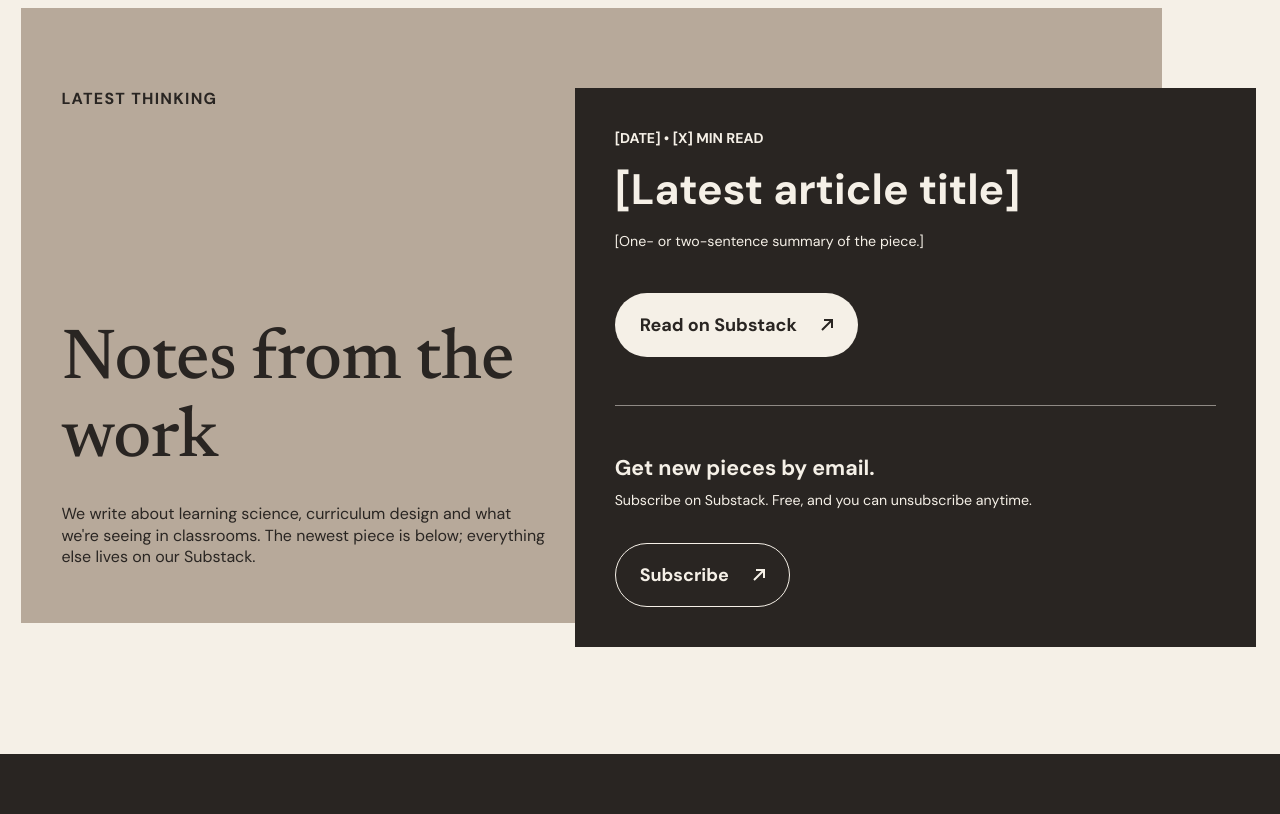
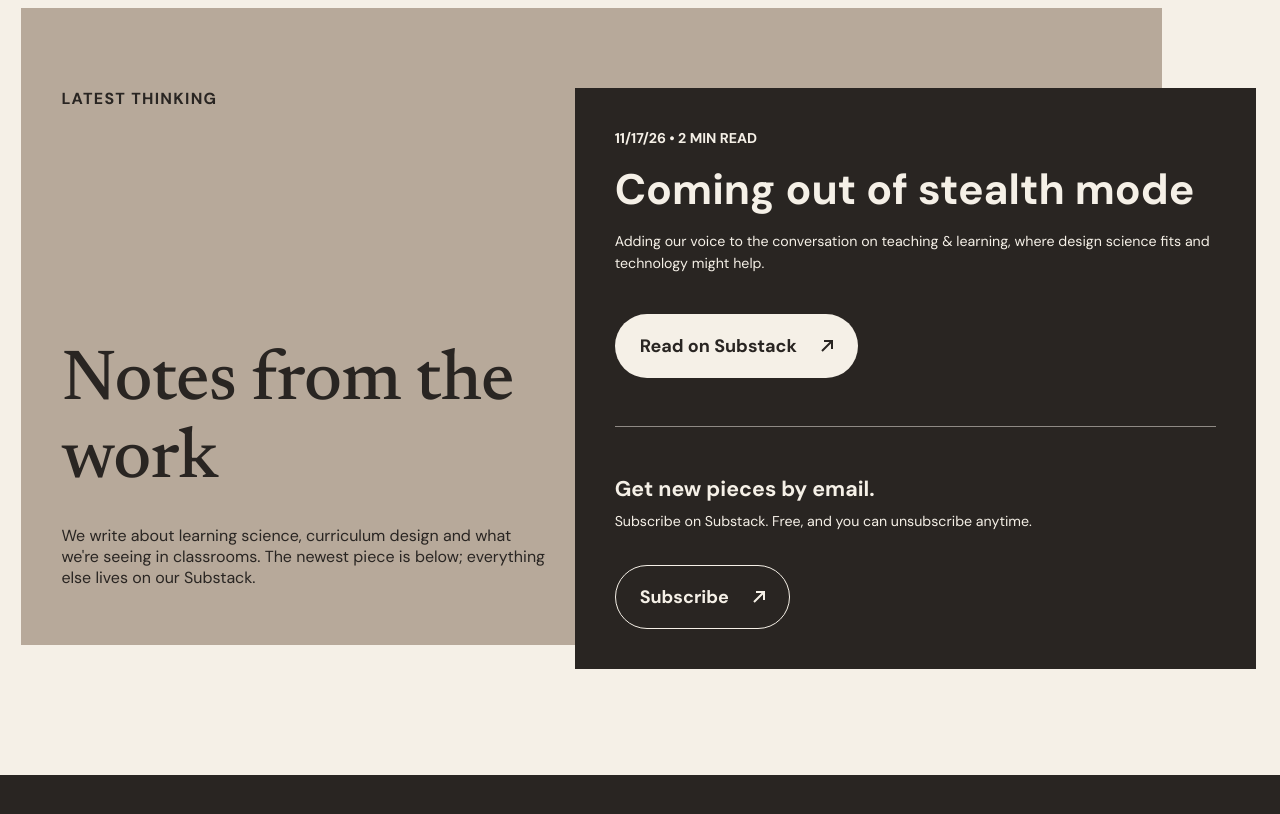
Before and after one commit to gutierrezevan1/commongood-site, a plain HTML site: page index.html in a window 1280 px wide. Shown: the part 5660-6474 px from the top of the page. Drawn offline with Linux system fonts and the light colour scheme.

Commit message:
Feature the first Substack post in Latest Thinking
Co-Authored-By: Claude Opus 5.5 <noreply@anthropic.com>
Claude-Session: https://claude.ai/code/session_01UEAfB2MYRtELhZgYXtfvGE

```diff
--- a/index.html
+++ b/index.html
@@ -142,12 +142,12 @@
         <p class="thinking__intro">We write about learning science, curriculum design and what we're seeing in classrooms. The newest piece is below; everything else lives on our Substack.</p>
       </div>
       <div class="thinking__card">
-        <!-- TODO: fill in from the newest Substack post, and point "Read on Substack" at that post (or load automatically from the RSS feed) -->
+        <!-- Newest Substack post: update the date, read time, title, summary and link when a new post goes up -->
         <article class="post">
-          <p class="post__meta">[Date] • [X] min read</p>
-          <h3 class="post__title">[Latest article title]</h3>
-          <p class="post__summary">[One- or two-sentence summary of the piece.]</p>
-          <a class="btn btn--paper" href="https://commongoodeducation.substack.com" target="_blank" rel="noopener" data-todo="substack-post">Read on Substack <svg class="arrow-ext" width="12" height="12" viewBox="0 0 12 12" aria-hidden="true"><path d="M1 11L11 1M3 1h8v8"/></svg></a>
+          <p class="post__meta"><time datetime="2026-11-17">11/17/26</time> • 2 min read</p>
+          <h3 class="post__title">Coming out of stealth mode</h3>
+          <p class="post__summary">Adding our voice to the conversation on teaching &amp; learning, where design science fits and technology might help.</p>
+          <a class="btn btn--paper" href="https://commongoodeducation.substack.com/p/coming-out-of-stealth-mode" target="_blank" rel="noopener">Read on Substack <svg class="arrow-ext" width="12" height="12" viewBox="0 0 12 12" aria-hidden="true"><path d="M1 11L11 1M3 1h8v8"/></svg></a>
         </article>
         <hr class="divider">
         <div class="subscribe">
```
Also changed, not shown: 1 other file.
